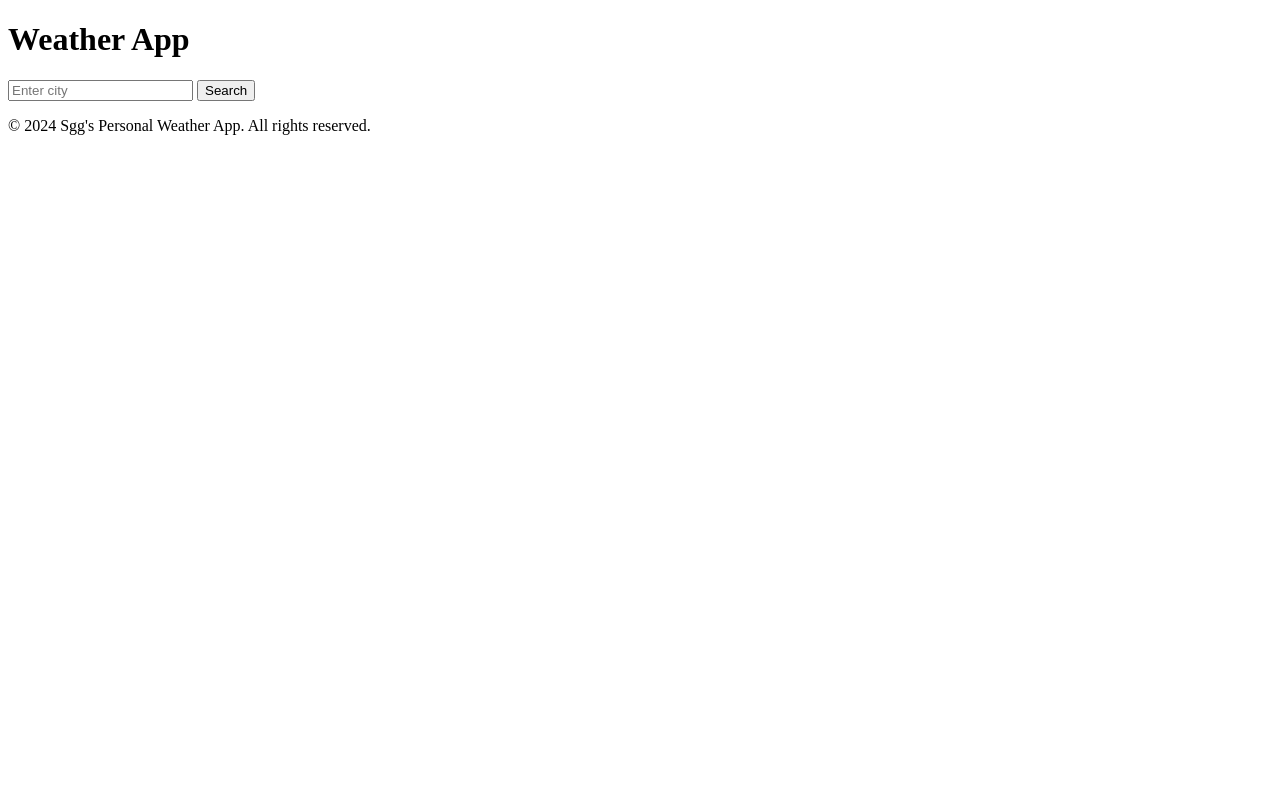
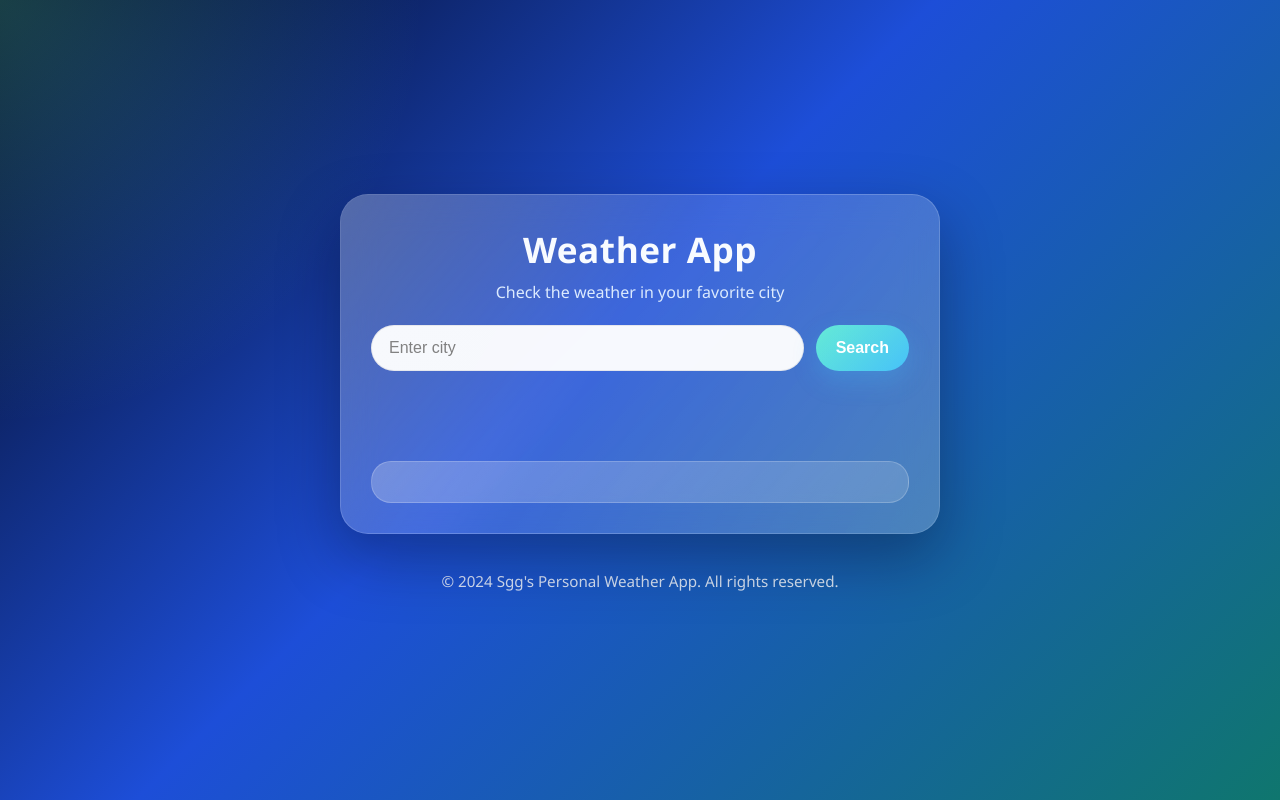
Before and after one commit to SGG06/Weather-App, a plain HTML site: page index.html in a window 1280 px wide. Drawn offline with Linux system fonts and the light colour scheme.

Commit message:
Changes in Ui and additional features 01

```diff
--- a/index.html
+++ b/index.html
@@ -3,29 +3,33 @@
 <head>
     <meta charset="UTF-8">
     <meta name="viewport" content="width=device-width, initial-scale=1.0">
-    <title>Sgg's Personal Weather App </title>
-    <link rel="stylesheet" href="style.css">
+    <title>Sgg's Personal Weather App</title>
+    <link rel="stylesheet" href="styles.css">
 </head>
 <body>
+    <div class="app-shell">
+        <div class="weather-card">
             <h1>Weather App</h1>
+            <p class="subtitle">Check the weather in your favorite city</p>
 
+            <div class="search-row">
                 <input
                     type="text"
                     id="cityInput"
                     placeholder="Enter city"
                 />
+                <button id="searchBtn">Search</button>
+            </div>
 
-    <button id="searchBtn">
-        Search
-    </button>
+            <div id="loading" class="status"></div>
+            <div id="errormess" class="status error"></div>
+            <div id="weatherInfo" class="weather-result"></div>
+        </div>
+    </div>
 
-    <div id="weatherInfo">
-
-    </div>
     <script src="script.js"></script>
     <footer>
         <p>© 2024 Sgg's Personal Weather App. All rights reserved.</p>
     </footer>
 </body>
-
 </html>
--- a/script.js
+++ b/script.js
@@ -1,21 +1,43 @@
 const input= document.querySelector("#cityInput");
-
 const weatherDiv= document.querySelector("#weatherInfo");
 const button = document.querySelector("#searchBtn");
+const errorDiv = document.querySelector("#errormess");
+const loading = document.querySelector('#loading');
+
+function searchweather(city){
+    if(!city){
+        weatherDiv.innerHTML = "\n\nPlease enter a city name";
+        // alert("Please enter a city name");
+        return;
+    }
+    getWeatherInfo(city);
+}
 
 button.addEventListener("click", ()=>{
-    const city= input.value;
-    getWeatherInfo(city);
+    const city= input.value.trim();
+    searchweather(city);
+});
+
+input.addEventListener("keydown", (event) => {
+    if (event.key === "Enter") {
+        const city = input.value.trim();
+        searchweather(city);
+    }
 });
 
 async function getWeatherInfo(city){
+    try{
         const apiKey="579e179a4011c44627fdb57cdd9c70dc";
-    const url = `https://api.openweathermap.org/data/2.5/weather?q=${city}&appid=${apiKey}&units=metric`;    const response = await fetch(url);
+        const url = `https://api.openweathermap.org/data/2.5/weather?q=${city}&appid=${apiKey}&units=metric`;
+        loading.innerHTML = "<h2>Loading...</h2>";
+        const response = await fetch(url);
         if (!response.ok) {
-        throw new Error("City not found");
+            errorDiv.innerHTML = "\n\nCity not found";
+            loading.innerHTML="";
+            return;
         }
         const data = await response.json();
-
+        loading.innerHTML = "";
         weatherDiv.innerHTML = `
             <h2>${data.name}</h2>
             <p>🌡 Temperature: ${data.main.temp} °C</p>
@@ -23,4 +45,7 @@ async function getWeatherInfo(city){
             <p>☁ Weather: ${data.weather[0].main}</p>
             <p>🌬 Wind: ${data.wind.speed} m/s</p>
         `;
+    } catch (error) {
+        errorDiv.innerHTML = "\n<h2>Error fetching weather data</h2>";
     }
+}
--- a/styles.css
+++ b/styles.css
@@ -0,0 +1,162 @@
+:root {
+    --bg1: #020617;
+    --bg2: #1d4ed8;
+    --bg3: #0f766e;
+    --card: rgba(255, 255, 255, 0.14);
+    --card-strong: rgba(255, 255, 255, 0.22);
+    --text: #f8fbff;
+    --muted: #dbeafe;
+    --accent: #5eead4;
+    --accent-strong: #38bdf8;
+    --error: #fecdd3;
+}
+
+* {
+    box-sizing: border-box;
+}
+
+body {
+    margin: 0;
+    min-height: 100vh;
+    font-family: "Segoe UI", Tahoma, Geneva, Verdana, sans-serif;
+    color: var(--text);
+    background:
+        radial-gradient(circle at top left, rgba(94, 234, 212, 0.25), transparent 28%),
+        linear-gradient(135deg, var(--bg1), var(--bg2) 45%, var(--bg3));
+    display: flex;
+    flex-direction: column;
+    align-items: center;
+    justify-content: center;
+    padding: 24px;
+}
+
+.app-shell {
+    width: 100%;
+    max-width: 600px;
+}
+
+.weather-card {
+    position: relative;
+    overflow: hidden;
+    background: var(--card);
+    backdrop-filter: blur(18px);
+    border: 1px solid rgba(255, 255, 255, 0.22);
+    border-radius: 28px;
+    box-shadow: 0 24px 60px rgba(2, 8, 23, 0.35);
+    padding: 30px;
+}
+
+.weather-card::before {
+    content: "";
+    position: absolute;
+    inset: 0;
+    background: linear-gradient(120deg, rgba(255,255,255,0.16), transparent 45%, rgba(255,255,255,0.1));
+    pointer-events: none;
+}
+
+h1 {
+    margin: 0 0 8px;
+    font-size: 2.2rem;
+    text-align: center;
+    letter-spacing: 0.5px;
+}
+
+.subtitle {
+    margin: 0 0 22px;
+    text-align: center;
+    color: var(--muted);
+    font-size: 1rem;
+}
+
+.search-row {
+    display: flex;
+    gap: 12px;
+    margin-bottom: 16px;
+}
+
+input {
+    flex: 1;
+    padding: 14px 18px;
+    border: none;
+    border-radius: 999px;
+    outline: none;
+    font-size: 1rem;
+    background: rgba(255, 255, 255, 0.96);
+    color: #111827;
+    box-shadow: inset 0 0 0 1px rgba(15, 23, 42, 0.08);
+}
+
+input:focus {
+    box-shadow: 0 0 0 3px rgba(94, 234, 212, 0.3);
+}
+
+button {
+    border: none;
+    border-radius: 999px;
+    padding: 14px 20px;
+    font-size: 1rem;
+    font-weight: 700;
+    cursor: pointer;
+    color: white;
+    background: linear-gradient(135deg, var(--accent), var(--accent-strong));
+    box-shadow: 0 10px 24px rgba(56, 189, 248, 0.25);
+    transition: transform 0.2s ease, box-shadow 0.2s ease;
+}
+
+button:hover {
+    transform: translateY(-2px);
+    box-shadow: 0 14px 28px rgba(56, 189, 248, 0.34);
+}
+
+.status {
+    min-height: 24px;
+    margin: 8px 0;
+    color: var(--muted);
+    text-align: center;
+    font-weight: 500;
+}
+
+.status.error {
+    color: var(--error);
+    font-weight: 700;
+}
+
+.weather-result {
+    margin-top: 18px;
+    padding: 20px;
+    border-radius: 20px;
+    background: linear-gradient(135deg, rgba(255, 255, 255, 0.24), rgba(255, 255, 255, 0.14));
+    border: 1px solid rgba(255, 255, 255, 0.2);
+}
+
+.weather-result h2 {
+    margin-top: 0;
+    margin-bottom: 10px;
+    font-size: 1.45rem;
+}
+
+.weather-result p {
+    margin: 9px 0;
+    font-size: 1rem;
+}
+
+footer {
+    margin-top: 22px;
+    text-align: center;
+    font-size: 0.95rem;
+    color: rgba(255, 255, 255, 0.82);
+}
+
+@media (max-width: 480px) {
+    .weather-card {
+        padding: 20px;
+    }
+
+    .search-row {
+        flex-direction: column;
+    }
+
+    button {
+        width: 100%;
+    }
+}
```
Lines whose indentation alone changed are shown as unchanged.
